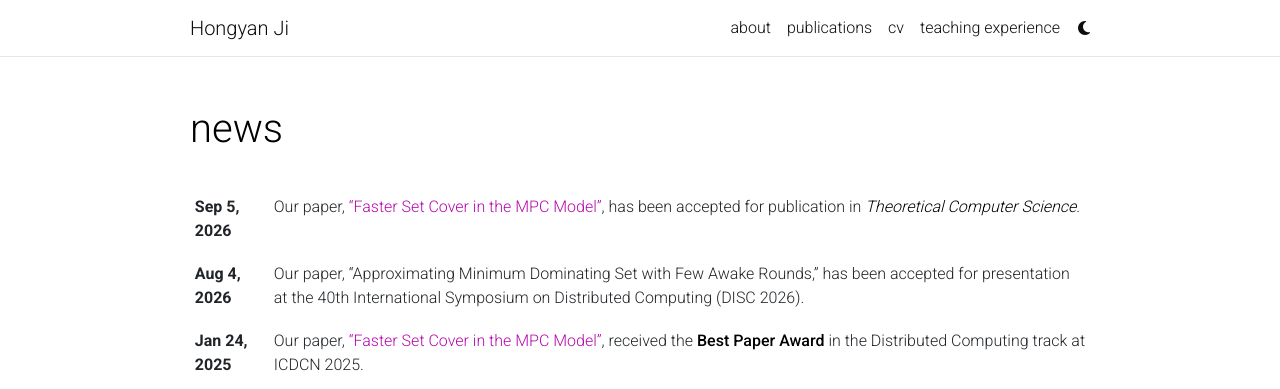
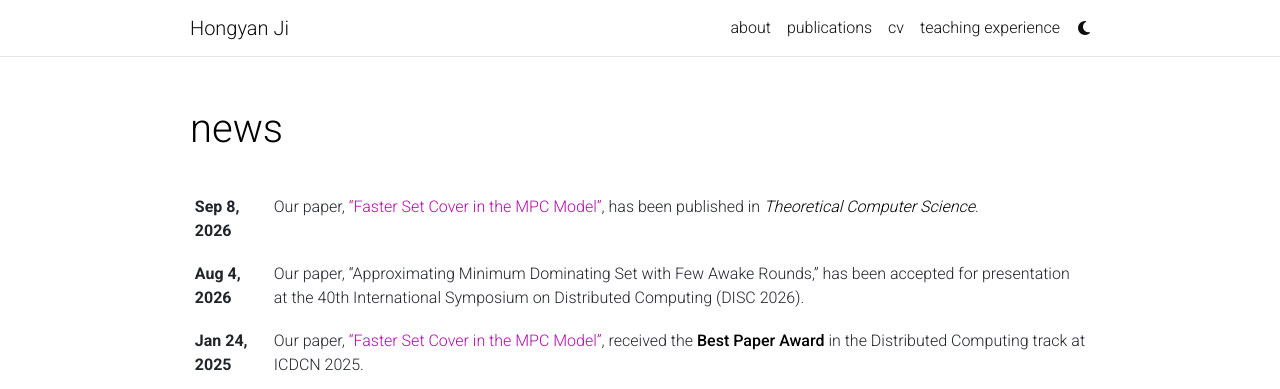
Before and after one commit to HongyanJi/hongyanji.github.io, a Jekyll site: the page built from news.html, in a window 1280 px wide. Shown: the top 389 px of the page. Built offline with Jekyll 4.4.1, drawn with Linux system fonts in a browser that asks for light colours; comment, search, counter and statistics services are not loaded; a style sheet for code colours, icons or effects is not loaded.

Commit message:
Link TCS paper to published article

```diff
--- a/_bibliography/papers.bib
+++ b/_bibliography/papers.bib
@@ -11,9 +11,9 @@
   issn = {0304-3975},
   doi = {10.1016/j.tcs.2026.116238},
   url = {https://doi.org/10.1016/j.tcs.2026.116238},
-  html = {https://doi.org/10.1016/j.tcs.2026.116238},
+  html = {https://www.sciencedirect.com/science/article/pii/S0304397526004676?dgcid=author},
   abbr = {TCS},
-  note = {Journal version; Volume 1086, Article 116238},
+  note = {Journal version; published online September 8, 2026; Volume 1086, Article 116238},
   keywords = {Parallel Set Cover, Massively Parallel Computation Model, Approximation Algorithms},
   abstract = {The Massively Parallel Computation (MPC) model is a popular abstraction for large-scale distributed computing. The Set Cover problem is a classical combinatorial optimization problem that has a wide variety of applications and generalizes many well-studied problems such as vertex cover, edge cover, and minimum dominating set. For a Set Cover instance with a ground set of $n$ elements and a collection of $m$ sets, we present two $O(\log n)$-approximation algorithms in the MPC model. Our algorithms run in $\widetilde{O}(\log N)$ rounds in the linear-memory MPC model and in $\widetilde{O}(\log^{1.5} N)$ rounds in the sublinear-memory MPC model, where $N = n + m$. These are the first $O(\log n)$-approximation algorithms for Set Cover in this setting that run in $o(\log^2 N)$ rounds.},
   pdf = {tcs26sc.pdf}
```
Also changed, not shown: _news/announcement_5.md (+2 -2 lines).
